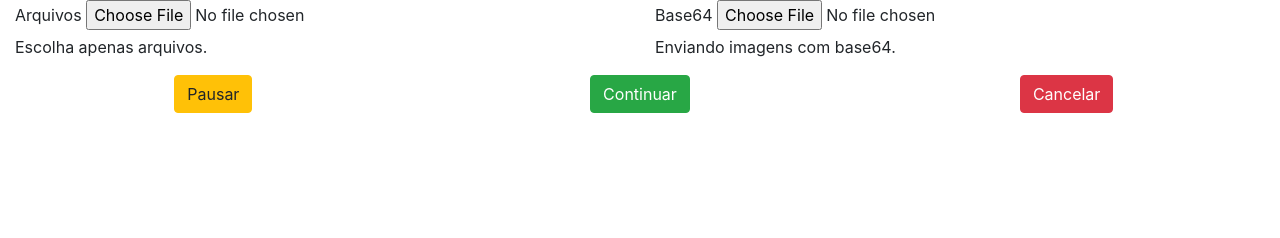
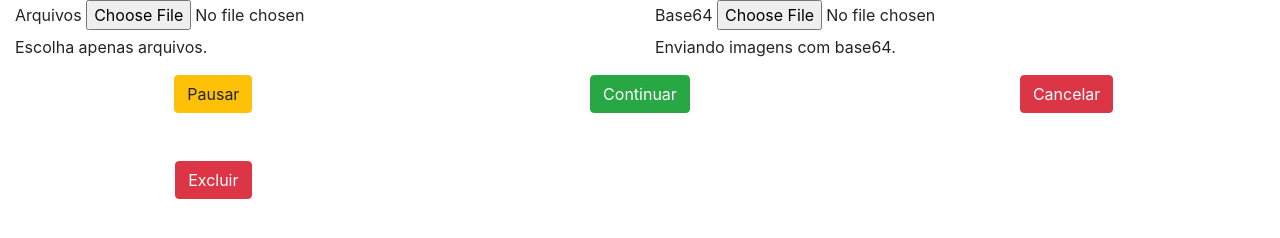
Before and after one commit to Mardoniosc/fire-base-exemplos, a website: page 3 - Storage/index.html in a window 1280 px wide. Drawn offline with nearby package versions, Linux system fonts and the light colour scheme.

Commit message:
Deletando arquivo do storage

```diff
--- a/3 - Storage/app.js
+++ b/3 - Storage/app.js
@@ -106,6 +106,21 @@ fileInput.onchange = function (event) {
 };
 
 /**
+ * Deletar um arquivo
+ */
+function deletar() {
+  ref
+    .child("-MRKuNEHuaeLGJcqy3TW")
+    .delete()
+    .then(() => {
+      console.log("Deletou com sucesso!");
+    })
+    .catch((err) => {
+      console.log("Erro ao excluir arquivo => ", err);
+    });
+}
+
+/**
  * Metodo que observa mudanças no input de string
  */
 stringInput.onchange = function (event) {
--- a/3 - Storage/index.html
+++ b/3 - Storage/index.html
@@ -35,6 +35,7 @@
             <div class="text-center col-4"><button class="btn btn-warning" onclick="pausar()">Pausar</button></div>
             <div class="text-center col-4"><button class="btn btn-success" onclick="continuar()">Continuar</button></div>
             <div class="text-center col-4"><button class="btn btn-danger" onclick="cancelar()">Cancelar</button></div>
+            <div class="text-center col-4"><button class="btn btn-danger mt-5" onclick="deletar()">Excluir</button></div>
         </div>
     </main>
 
```
Lines whose indentation alone changed are shown as unchanged.
